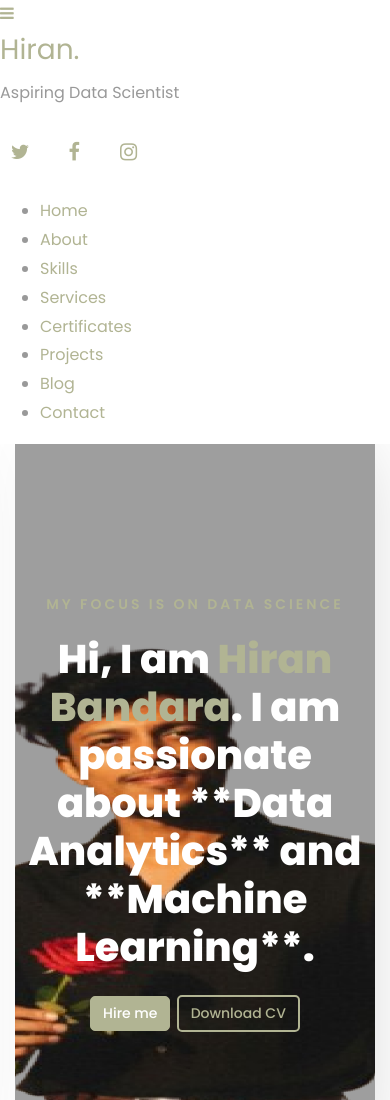
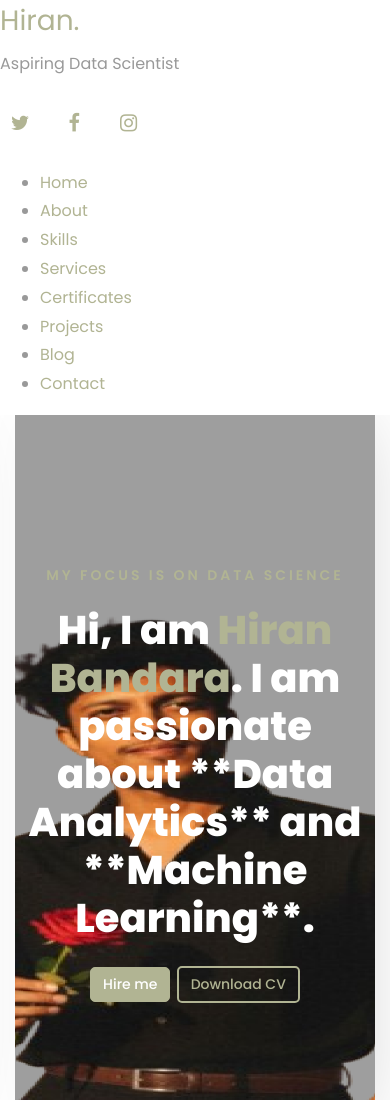
Before and after one commit to Vimuthi-max/vimukthi-portfolio, a website: page index.html in a window 390 px wide. Shown: the top 1100 px of the page. Drawn offline with nearby package versions, Linux system fonts and the light colour scheme; files that its build step writes are made by us from their sources; files whose address does not match are found by name.

Commit message:
Update index.html

```diff
--- a/index.html
+++ b/index.html
@@ -20,10 +20,6 @@
 	<link rel="stylesheet" href="css/style.css">
 </head>
 <body data-spy="scroll" data-target=".site-navbar-target" data-offset="300" class="content-shifted">
-
-	<a href="#" class="mobile-nav-toggle d-lg-none" id="sidebar-toggle-btn">
-		<span class="fa fa-bars"></span>
-	</a>
 
 	<nav class="sidebar">
 		<div class="profile-info-wrap">
```
